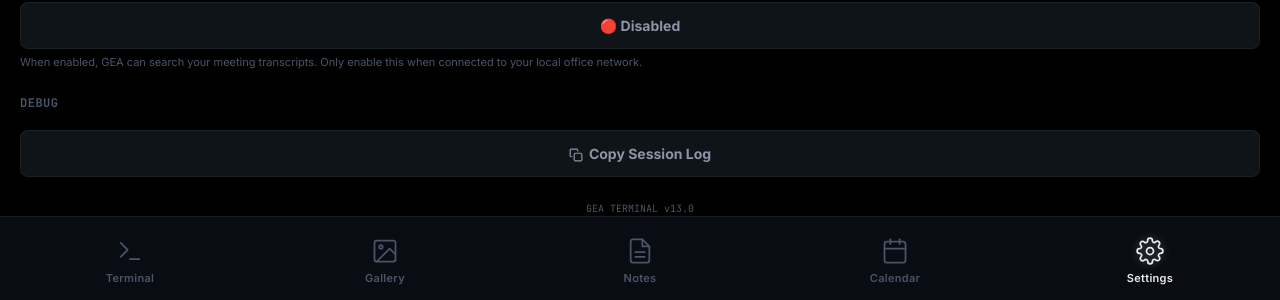
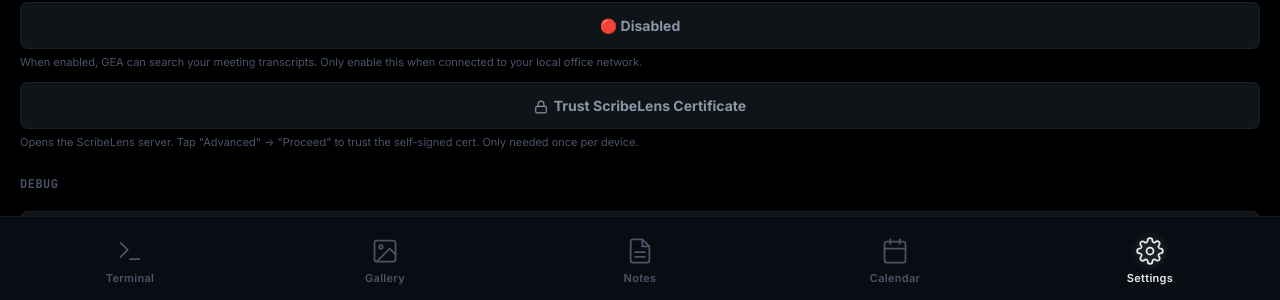
Before and after one commit to igorkaucic/gea, a React (Vite) app: page / in a window 1280 px wide. Both pictures are taken after a click on the button "Settings". Shown: the part 497-797 px from the top of the page. Built offline with nearby package versions, Linux system fonts and the light colour scheme; no server answers.

Commit message:
13.1 - deploy

```diff
--- a/public/sw.js
+++ b/public/sw.js
@@ -1,6 +1,6 @@
 // GEA Service Worker â€” Auto-Update Engine
-// VERSION: 13.0
-const CACHE_VERSION = 'gea-v13.0';
+// VERSION: 13.1
+const CACHE_VERSION = 'gea-v13.1';
 const STATIC_CACHE = CACHE_VERSION + '-static';
 
 // Assets to pre-cache on install
--- a/src/components/SettingsPanel.tsx
+++ b/src/components/SettingsPanel.tsx
@@ -151,6 +151,20 @@ export default function SettingsPanel({ apiKey, setApiKey, userInfo, isSyncing,
           <div style={{ fontSize: '11px', color: 'var(--text-muted)', marginTop: '6px', lineHeight: '1.4' }}>
             When enabled, GEA can search your meeting transcripts. Only enable this when connected to your local office network.
           </div>
+
+          <button
+            className="settings-btn settings-btn-secondary"
+            onClick={() => window.open('https://192.168.1.72:8877/api/global_status', '_blank')}
+            style={{ marginTop: '12px' }}
+          >
+            <svg width="14" height="14" viewBox="0 0 24 24" fill="none" stroke="currentColor" strokeWidth="2" strokeLinecap="round" strokeLinejoin="round" style={{ marginRight: '6px', verticalAlign: 'middle' }}>
+              <rect x="3" y="11" width="18" height="11" rx="2" ry="2" /><path d="M7 11V7a5 5 0 0 1 10 0v4" />
+            </svg>
+            Trust ScribeLens Certificate
+          </button>
+          <div style={{ fontSize: '11px', color: 'var(--text-muted)', marginTop: '6px', lineHeight: '1.4' }}>
+            Opens the ScribeLens server. Tap "Advanced" → "Proceed" to trust the self-signed cert. Only needed once per device.
+          </div>
         </div>
 
         {/* Logs */}
--- a/src/hooks/useGeminiLive.ts
+++ b/src/hooks/useGeminiLive.ts
@@ -758,7 +758,7 @@ Manually created notes: The user can create notes manually in the app. These not
 
           else if (call.name === "getScribeLensStatus") {
             try {
-              const res = await fetch("http://192.168.1.72:8877/api/global_status");
+              const res = await fetch("https://192.168.1.72:8877/api/global_status");
               if (!res.ok) throw new Error("Status " + res.status);
               const data = await res.json();
               result = { result: "ScribeLens is alive. Status: " + JSON.stringify(data) };
@@ -770,7 +770,7 @@ Manually created notes: The user can create notes manually in the app. These not
           else if (call.name === "searchMeetings") {
             try {
               const q = encodeURIComponent(call.args.query || "");
-              const res = await fetch("http://192.168.1.72:8877/api/search_meetings?q=" + q);
+              const res = await fetch("https://192.168.1.72:8877/api/search_meetings?q=" + q);
               if (!res.ok) throw new Error("Status " + res.status);
               const text = await res.text();
               result = { result: text || "No results found." };
@@ -782,7 +782,7 @@ Manually created notes: The user can create notes manually in the app. These not
           else if (call.name === "getMeetingDetail") {
             try {
               const id = encodeURIComponent(call.args.job_id || "");
-              const res = await fetch("http://192.168.1.72:8877/api/meeting/" + id);
+              const res = await fetch("https://192.168.1.72:8877/api/meeting/" + id);
               if (!res.ok) throw new Error("Status " + res.status);
               const data = await res.json();
               result = { result: "Meeting Data: " + JSON.stringify({
--- a/src/version.ts
+++ b/src/version.ts
@@ -1 +1 @@
-export const APP_VERSION = '13.0';
+export const APP_VERSION = '13.1';
```
